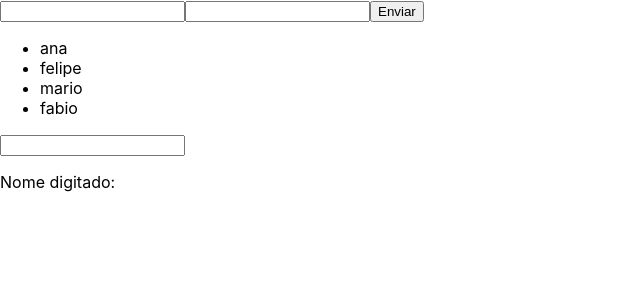
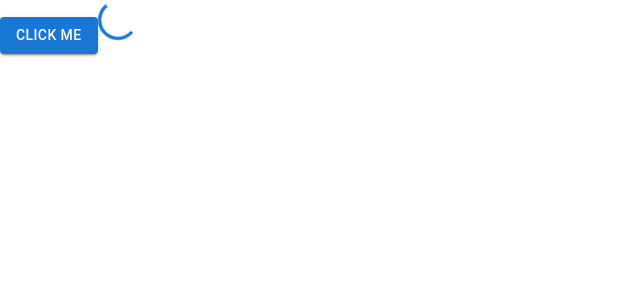
Before and after one commit to aclaracastro/my-app, a React (Create React App) app: page / in a window 1280 px wide. Shown: the top 300 px of the page, without its empty margins (0-640 px from the left). Built offline with nearby package versions, Linux system fonts and the light colour scheme.

Commit message:
aula 7 - provider, counter e mui

```diff
--- a/src/App.js
+++ b/src/App.js
@@ -1,19 +1,21 @@
 // import logo from './logo.svg';
 import React, { Component } from 'react';
-import InputComponente from './componentes/aula 6/InputComponente';
-import FormularioPai from './componentes/aula 6/FormularioPai';
-import Formulario from './componentes/aula 6/Formulario';
-import FormularioComValidacao from './componentes/aula 6/FormularioComValidacao';
-import ListaNomes from './componentes/aula 6/ListaNomes';
-import BiDirecional from './componentes/aula 6/BiDirecional';
+import {Provider} from "react-redux";
+import store from './componentes/aula 7 pt 1/store';
+import Counter from './componentes/aula 7 pt 1/Counter';
+import StyledButton from './componentes/aula 7 pt 2/StyledButton'
+import ProgressCircle from './componentes/aula 7 pt 2/ProgressCircle';
 
 const App = () => {
   return(
+    //provider e counter-> para parte 1 da aula 7 (redux)
+    // <Provider store={store}>
+    //   <Counter/>
+    // </Provider>
+
     <div>
-      {/* <Formulario></Formulario> */}
-      <FormularioComValidacao></FormularioComValidacao>
-      <ListaNomes/>
-      <BiDirecional></BiDirecional>
+      <StyledButton/>
+      <ProgressCircle />
     </div>
   );
 };
--- /dev/null
+++ b/src/componentes/aula 7 pt 1/Counter.js
@@ -0,0 +1,17 @@
+import React from "react";
+import {useSelector, useDispatch} from 'react-redux';
+const Counter = () =>{
+    const count = useSelector((state) => state.count);
+    const dispatch = useDispatch();
+    const increment = () => dispatch({ type: "INCREMENT" });
+    const decrement = () => dispatch({ type: "DECREMENT" });
+    return(
+        <div>
+        <h1>Contador: {count}</h1>
+        <button onClick={increment}>Incrementar</button>
+        <button onClick={decrement}>Decrementar</button>
+        </div>
+    );
+}
+
+export default Counter
--- /dev/null
+++ b/src/componentes/aula 7 pt 1/store.js
@@ -0,0 +1,14 @@
+import {createStore} from 'redux';
+const initialState = {count:0};
+const counterReducer = (state = initialState, action) => {
+    switch(action.type){
+        case 'INCREMENT':
+            return {count : state.count + 1};
+        case "DECREMENT":
+            return { count : state.count - 1};
+        default:
+            return state;
+    }
+};
+const store = createStore(counterReducer);
+export default store;
--- /dev/null
+++ b/src/componentes/aula 7 pt 2/ProgressCircle.js
@@ -0,0 +1,7 @@
+import Button from '@mui/material/Button';
+import CircularProgress from '@mui/material/CircularProgress';
+
+const ProgressCircle = () => (
+  <CircularProgress />
+);
+export default ProgressCircle;
--- /dev/null
+++ b/src/componentes/aula 7 pt 2/StyledButton.js
@@ -0,0 +1,5 @@
+import Button from '@mui/material/Button';
+const StyledButton = () => (
+  <Button variant="contained">Click me</Button>
+);
+export default StyledButton;
```
Also changed, not shown: package.json (+7 -0 lines), 1 other file (tests, documents, lock files or other folders).
